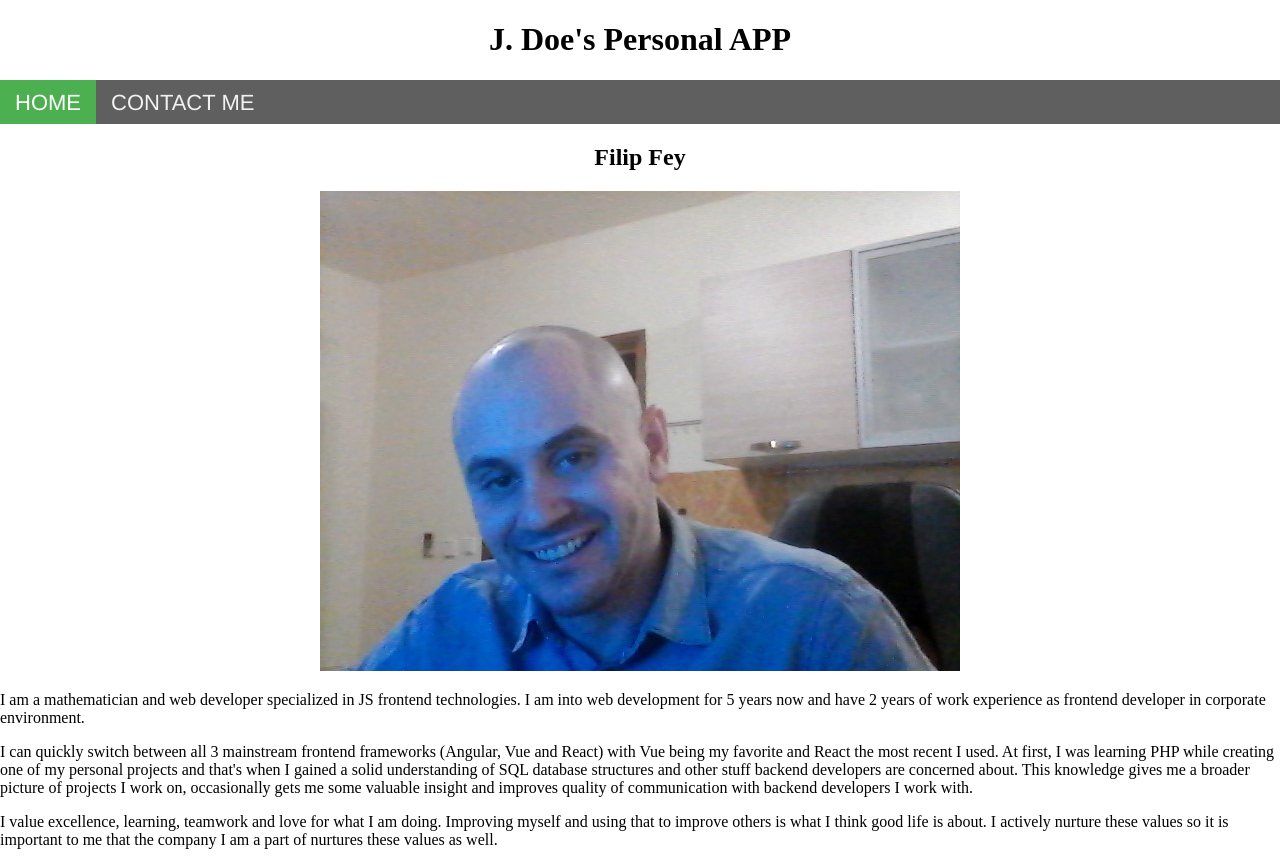
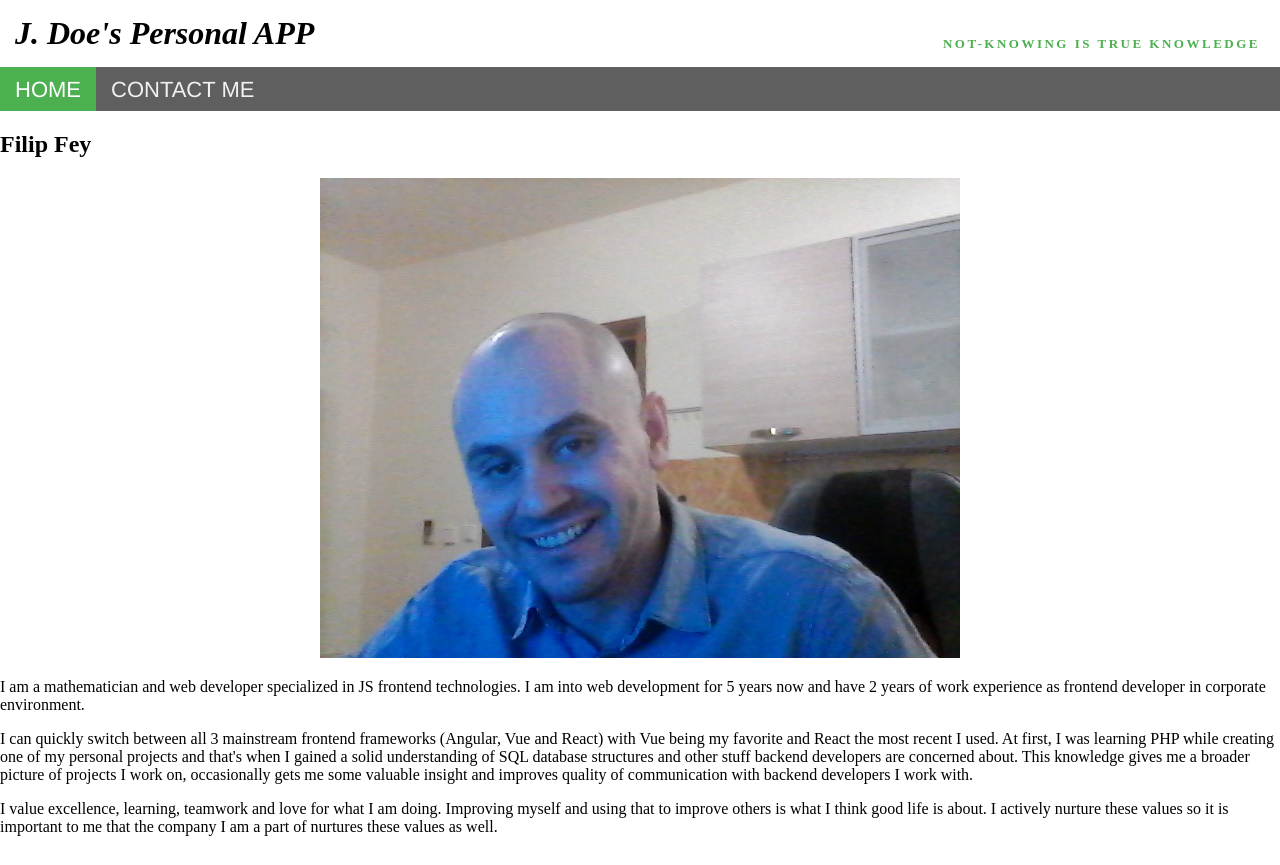
Before and after one commit to ffey23/PersonalVuePage, a Vue app: page / in a window 1280 px wide. Built offline with nearby package versions, Linux system fonts and the light colour scheme.

Commit message:
styling headline

```diff
--- a/src/App.vue
+++ b/src/App.vue
@@ -1,6 +1,9 @@
 <template>
   <div id="app">
-    <h1 class="title">J. Doe's Personal APP</h1>
+    <header>
+      <h1 class="title">J. Doe's Personal APP</h1>
+      <p class="subtitle">NOT-KNOWING IS TRUE KNOWLEDGE</p>
+    </header>
     <Navigation :links="links" />
     <router-view />
   </div>
@@ -19,12 +22,46 @@ export default {
   }
 }
 </script>
+<style scoped>
+.title {
+  font-style: oblique;
+  text-align: center;
+  font-size: 28px;
+  margin-bottom: 13px;
+}
+
+.subtitle {
+  letter-spacing: 2.5px;
+  font-family: Helvetica sans-serif;
+  font-size: 13px;
+  color: #4caf50;
+  font-weight: bold;
+  text-align: center;
+  margin-right: 7px;
+  margin-left: 7px;
+  line-height: 20px;
+}
+
+@media screen and (min-width: 992px) {
+  header {
+    display: flex;
+    justify-content: space-between;
+  }
+
+  .title {
+    font-size: 32px;
+    margin: 15px 0 10px 15px;
+  }
+
+  .subtitle {
+    margin-right: 20px;
+    margin-top: 34px;
+  }
+}
+</style>
 <style>
 body {
   margin: 0;
   position: relative;
 }
-.title {
-  text-align: center;
-}
 </style>
```
